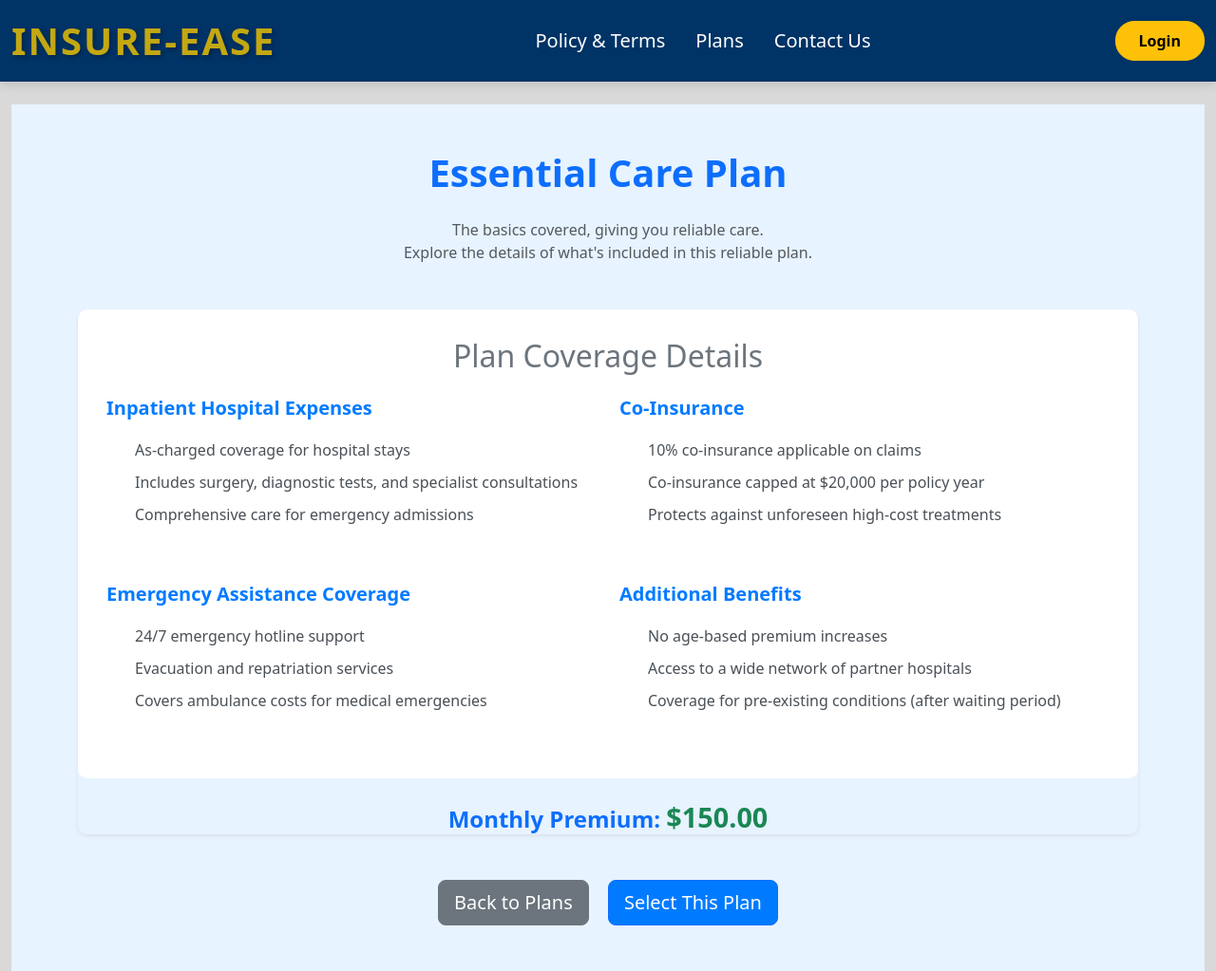
After one commit to KadenNYP/ISPJ_Group5C, a Flask app: page /essential_plan in a window 1280 px wide. The commit adds this page. Shown: the whole page at 95% size. Run offline with Flask 3, Linux system fonts and the light colour scheme.

Commit message:
Created the backend for the contact page message form & the first detailed plan details page

```diff
--- /dev/null
+++ b/app/Templates/Login-home/Essential_Plan.html
@@ -0,0 +1,71 @@
+<link rel="stylesheet" href="{{ url_for('static', filename='css/detailed_plans.css') }}">
+
+{% extends "base.html" %}
+
+{% block title %}Essential Care Plan{% endblock %}
+
+{% block content %}
+<div class="plan-details-page py-5">
+    <div class="container">
+        <h1 class="text-center text-primary mb-4">Essential Care Plan</h1>
+        <p class="text-center text-muted mb-5">
+            The basics covered, giving you reliable care. <br> Explore the details of what's included in this reliable plan.
+        </p>
+
+        <div class="c-card shadow-sm border-0 mb-5">
+            <div class="c-card-body">
+                <h2 class="text-center text-secondary mb-4">Plan Coverage Details</h2>
+                <div class="row">
+
+                    <div class="col-md-6 mb-4">
+                        <h5 class="fw-bold">Inpatient Hospital Expenses</h5>
+                        <ul class="list-unstyled">
+                            <li><i class="bi bi-check-circle text-success"></i> As-charged coverage for hospital stays</li>
+                            <li><i class="bi bi-check-circle text-success"></i> Includes surgery, diagnostic tests, and specialist consultations</li>
+                            <li><i class="bi bi-check-circle text-success"></i> Comprehensive care for emergency admissions</li>
+                        </ul>
+                    </div>
+
+                    <div class="col-md-6 mb-4">
+                        <h5 class="fw-bold">Co-Insurance</h5>
+                        <ul class="list-unstyled">
+                            <li><i class="bi bi-check-circle text-success"></i> 10% co-insurance applicable on claims</li>
+                            <li><i class="bi bi-check-circle text-success"></i> Co-insurance capped at $20,000 per policy year</li>
+                            <li><i class="bi bi-check-circle text-success"></i> Protects against unforeseen high-cost treatments</li>
+                        </ul>
+                    </div>
+                </div>
+
+                <div class="row">
+                    <div class="col-md-6 mb-4">
+                        <h5 class="fw-bold">Emergency Assistance Coverage</h5>
+                        <ul class="list-unstyled">
+                            <li><i class="bi bi-check-circle text-success"></i> 24/7 emergency hotline support</li>
+                            <li><i class="bi bi-check-circle text-success"></i> Evacuation and repatriation services</li>
+                            <li><i class="bi bi-check-circle text-success"></i> Covers ambulance costs for medical emergencies</li>
+                        </ul>
+                    </div>
+
+                    <div class="col-md-6 mb-4">
+                        <h5 class="fw-bold">Additional Benefits</h5>
+                        <ul class="list-unstyled">
+                            <li><i class="bi bi-check-circle text-success"></i> No age-based premium increases</li>
+                            <li><i class="bi bi-check-circle text-success"></i> Access to a wide network of partner hospitals</li>
+                            <li><i class="bi bi-check-circle text-success"></i> Coverage for pre-existing conditions (after waiting period)</li>
+                        </ul>
+                    </div>
+                </div>
+            </div>
+
+            <div class="text-center mt-4">
+                    <h4 class="text-primary">Monthly Premium: <span class="text-success">$150.00</span></h4>
+            </div>
+        </div>
+
+        <div class="text-center">
+            <a href="{{ url_for('route.Plans_Overview') }}" class="btn btn-secondary btn-lg me-3">Back to Plans</a>
+            <a href=" " class="btn btn-primary btn-lg">Select This Plan</a>
+        </div>
+    </div>
+</div>
+{% endblock %}
--- a/app/route.py
+++ b/app/route.py
@@ -1,4 +1,5 @@
-from flask import Blueprint, render_template, redirect, url_for, flash
+from flask import Blueprint, render_template, redirect, url_for, flash, request
+from .models import *
 
 route = Blueprint('route', __name__)
 
@@ -25,6 +26,33 @@ def PolicyTerms():
     return render_template("home/Policy&Terms.html")
 
 
-@route.route('/contact')
+@route.route('/contact', methods=["GET", "POST"])
 def ContactSupport():
-    return render_template("home/Contact.html")
+    if request.method == 'POST':
+        name = request.form.get('name')
+        email = request.form.get('email')
+        subject = request.form.get('subject')
+        message = request.form.get('message')
+
+        if not name or not email or not subject or not message:
+            flash("All fields are required!", "danger")
+            return redirect(url_for('contact'))
+
+        try:
+            new_message = ContactMessage(name=name, email=email, subject=subject, message=message)
+            db.session.add(new_message)
+            db.session.commit()
+            flash("Your message has been sent successfully!", "success")
+        except Exception as e:
+            db.session.rollback()
+            flash("An error occurred. Please try again later.", "danger")
+            print(f"Error: {e}")
+
+        return redirect(url_for('route.ContactSupport'))
+
+    return render_template('home/Contact.html')
+
+
+@route.route('/essential_plan')
+def Essential_Plan():
+    return render_template("Login-home/Essential_Plan.html")
--- /dev/null
+++ b/app/static/css/detailed_plans.css
@@ -0,0 +1,115 @@
+.plan-details-page {
+    background-color: #e7f3ff !important;
+    padding-top: 50px;
+    padding-bottom: 50px;
+}
+
+.plan-details-page h1 {
+    font-size: 2.5rem;
+    font-weight: bold;
+    background-color : #ffffff important!;
+}
+
+.plan-details-page .text-muted {
+    font-size: 1rem;
+    color: #6c757d
+}
+
+.c-card {
+    border: none;
+    border-radius: 10px;
+    box-shadow: 0 4px 8px rgba(0, 0, 0, 0.1);
+}
+
+.c-card-body {
+    background-color: #fff;
+    border-radius: 10px;
+    padding: 30px;
+}
+
+.c-card-header.basic-plan {
+    background-color: #007bff;
+    color: #fff;
+    padding: 20px;
+    font-size: 1.25rem;
+    font-weight: bold;
+    border-radius: 10px 10px 0 0;
+}
+
+.c-card-text {
+    font-size: 1rem;
+}
+
+.c-card-body h2 {
+    font-size: 2rem;
+    color: #343a40;
+}
+
+.c-card-body h5 {
+    font-size: 1.25rem;
+    color: #007bff;
+    font-weight: bold;
+}
+
+.list-unstyled {
+    padding-left: 0;
+    margin-top: 20px;
+}
+
+.list-unstyled li {
+    font-size: 1rem;
+    margin-bottom: 10px;
+    color: #495057;
+}
+
+.list-unstyled li i {
+    color: #28a745;
+    margin-right: 10px;
+}
+
+.plan-details-page .row {
+    margin-top: 20px;
+}
+
+.plan-details-page .col-md-6 {
+    margin-bottom: 20px;
+}
+
+.plan-details-page .col-md-6 ul {
+    padding-left: 20px;
+}
+
+.text-center.mt-4 h4 {
+    font-size: 1.5rem;
+    font-weight: bold;
+    color: #007bff;
+}
+
+.text-center.mt-4 span.text-success {
+    font-size: 1.8rem;
+    color: #28a745;
+}
+
+.btn-primary, .btn-secondary {
+    font-size: 1.125rem;
+    padding: 12px 30px;
+    border-radius: 50px;
+}
+
+.btn-primary {
+    background-color: #007bff;
+    border: none;
+}
+
+.btn-primary:hover {
+    background-color: #0056b3;
+}
+
+.btn-secondary {
+    background-color: #6c757d;
+    border: none;
+}
+
+.btn-secondary:hover {
+    background-color: #495057;
+}
```
Also changed, not shown: app/Templates/home/Contact.html (+7 -1 lines), app/models.py (+12 -0 lines).
